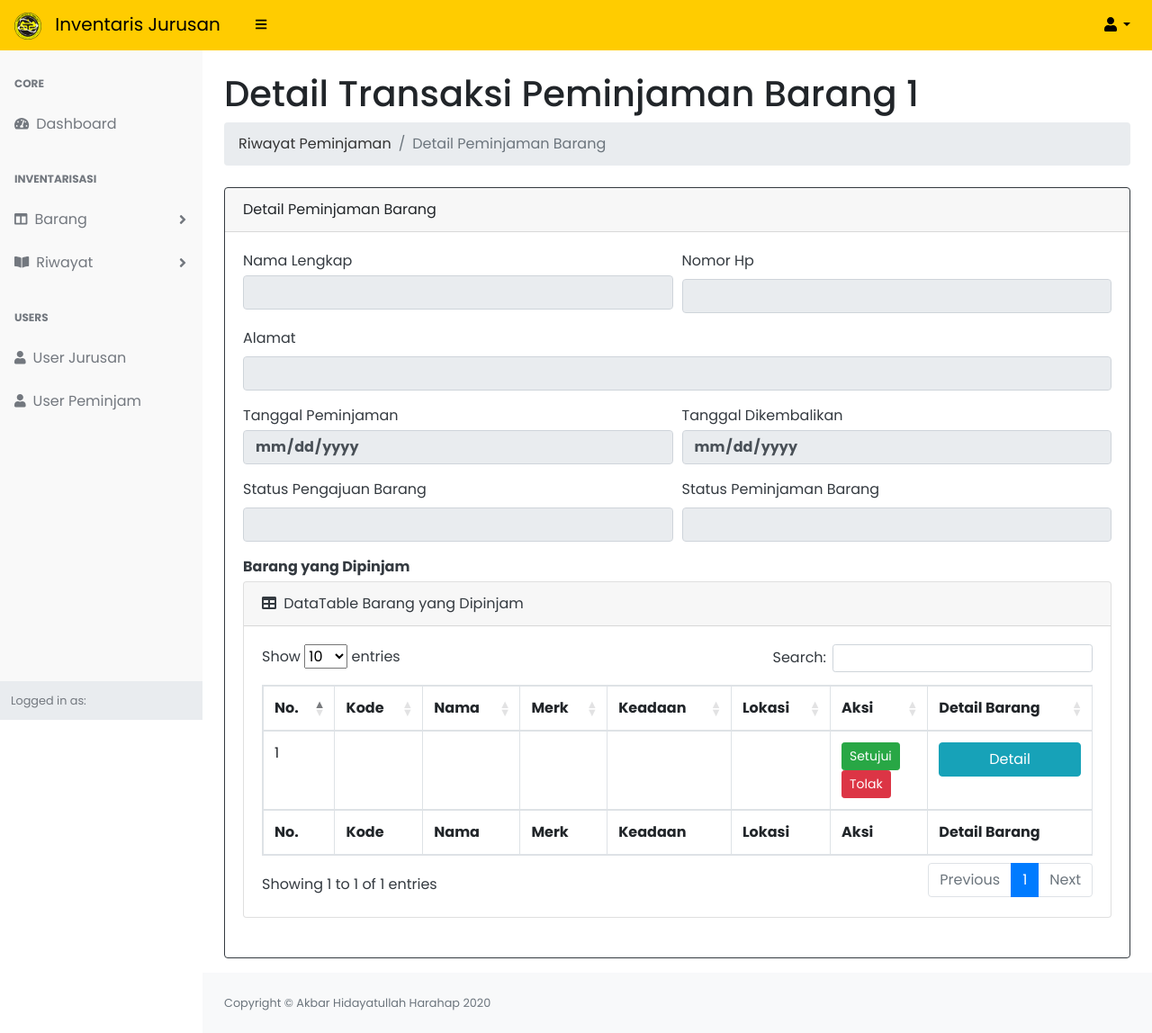
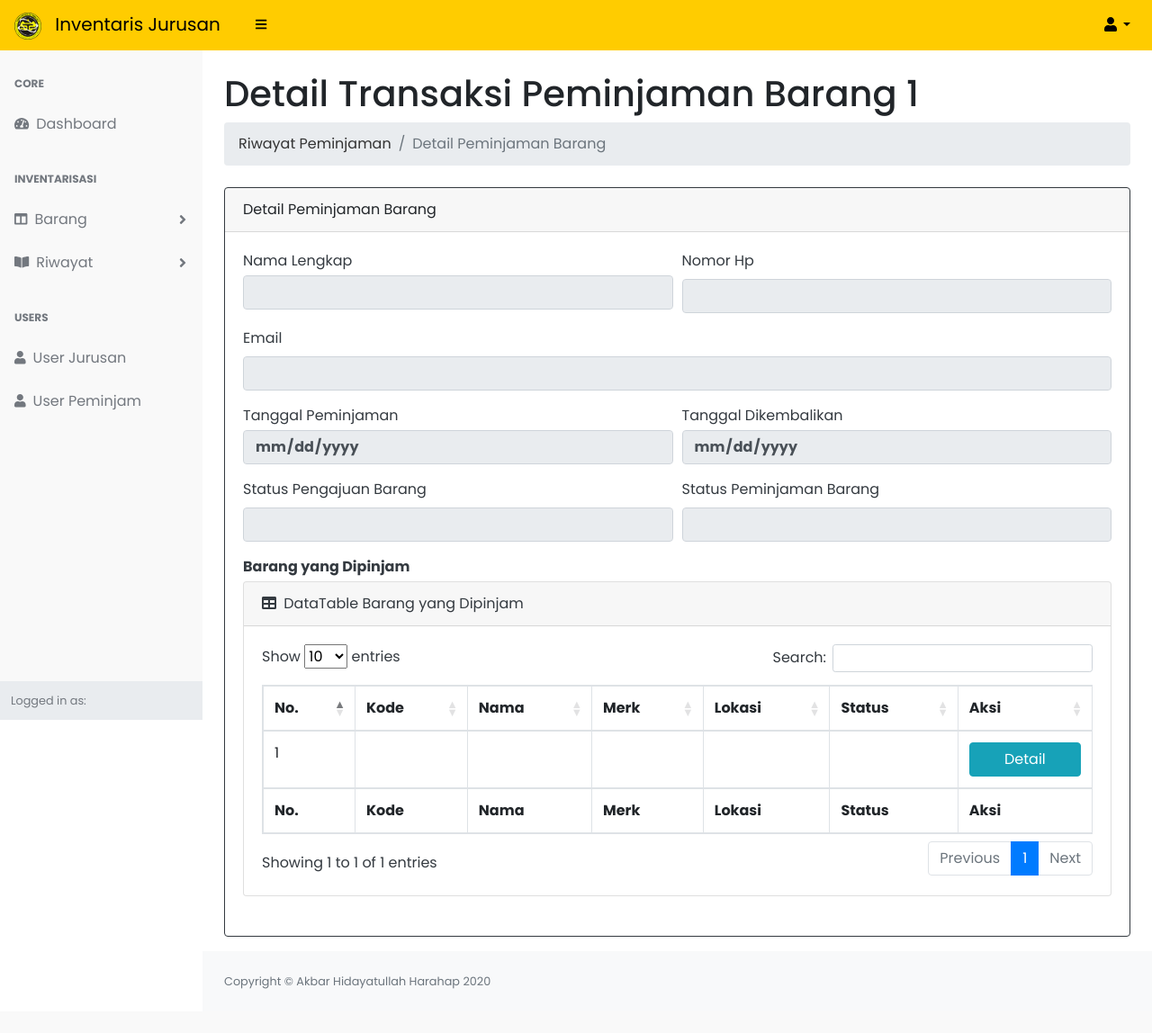
Before and after one commit to citraulia/inventaris_jurusan, a CodeIgniter 4 app: the page made by app/Views/jurusan/riwayat-peminjaman-barang/detail.php in a window 1280 px wide. Shown: the whole page at 90% size. After the commit the page ends 1099 px from the top, so only its background shows below. Run offline with PHP 8.4 and a stand-in for CodeIgniter, Linux system fonts and the light colour scheme; the template is opened without the code that fills it: most values are stand-ins (such as "Sample title", 1, 10 or a date in 2020); data that the repository does not hold is empty; some libraries are stand-ins or nearby versions.

Commit message:
perubahan pada data peminjam, dari alamat menjadi email

```diff
--- a/app/Views/jurusan/riwayat-peminjaman-barang/detail.php
+++ b/app/Views/jurusan/riwayat-peminjaman-barang/detail.php
@@ -69,8 +69,8 @@ function getBarang($kode)
                         </div>
                     </div>
                     <div class="form-group">
-                        <label for="readAlamat">Alamat</label>
-                        <input type="text" class="form-control" id="readAlamat" name="alamat" style="font-weight: bold;" value="<?= $peminjam['peminjam_alamat']; ?>" readonly>
+                        <label for="readAlamat">Email</label>
+                        <input type="text" class="form-control" id="readEmail" name="email" style="font-weight: bold;" value="<?= $peminjam['peminjam_email']; ?>" readonly>
                     </div>
                     <div class="form-row">
                         <div class="form-group col-md-6">
@@ -109,10 +109,9 @@ function getBarang($kode)
                                             <th>Kode</th>
                                             <th>Nama</th>
                                             <th>Merk</th>
-                                            <th>Keadaan</th>
                                             <th>Lokasi</th>
+                                            <th>Status</th>
                                             <th>Aksi</th>
-                                            <th>Detail Barang</th>
                                         </tr>
                                     </thead>
                                     <tfoot>
@@ -121,10 +120,9 @@ function getBarang($kode)
                                             <th>Kode</th>
                                             <th>Nama</th>
                                             <th>Merk</th>
-                                            <th>Keadaan</th>
                                             <th>Lokasi</th>
+                                            <th>Status</th>
                                             <th>Aksi</th>
-                                            <th>Detail Barang</th>
                                         </tr>
                                     </tfoot>
                                     <tbody>
@@ -137,40 +135,47 @@ function getBarang($kode)
                                                 <td><?= $barangPinjaman['barang_kode']; ?></td>
                                                 <td><?= $barangPinjaman['barang_nama']; ?></td>
                                                 <td><?= $barangPinjaman['barang_merk']; ?></td>
-                                                <td><?= $barangPinjaman['barang_keadaan']; ?></td>
                                                 <td><?= $barangPinjaman['lokasi_fk']; ?></td>
                                                 <td>
-                                                    <?php if (isset($barang['status_barang'])): ?>
-                                                        <?php if ($barang['status_barang'] == 1): ?>
-                                                            <span class="badge badge-success">Disetujui</span>
-                                                        <?php elseif ($barang['status_barang'] == 0): ?>
-                                                            <span class="badge badge-danger">Ditolak</span>
-                                                        <?php else: ?>
-                                                            <?php if (session('user_level') == 1): ?>
-                                                                <form action="<?= base_url('jurusan/riwayatpeminjamanbarang/setujuiBarang'); ?>" method="POST">
-                                                                    <?= csrf_field(); ?>
-                                                                    <input type="hidden" name="transaksi_id" value="<?= $transaksiPeminjaman['transaksi_id']; ?>">
-                                                                    <input type="hidden" name="barang_id" value="<?= $barang['barang_dipinjam_fk']; ?>">
-                                                                    <button type="submit" class="btn btn-success btn-sm">Setujui</button>
-                                                                </form>
-                                                                <form action="<?= base_url('jurusan/riwayatpeminjamanbarang/tolakBarang'); ?>" method="POST">
-                                                                    <?= csrf_field(); ?>
-                                                                    <input type="hidden" name="transaksi_id" value="<?= $transaksiPeminjaman['transaksi_id']; ?>">
-                                                                    <input type="hidden" name="barang_id" value="<?= $barang['barang_dipinjam_fk']; ?>">
-                                                                    <button type="submit" class="btn btn-danger btn-sm">Tolak</button>
-                                                                </form>
-                                                            <?php else: ?>
-                                                                <span class="badge badge-warning">Pending</span>
-                                                            <?php endif; ?>
-                                                        <?php endif; ?>
-                                                    <?php else: ?>
-                                                        <span class="badge badge-secondary">Pending</span>
-                                                    <?php endif; ?>
+                                                    <span class="badge text-white
+                                                        <?php if ($barang['status_barang'] == 2) {
+                                                            echo 'bg-warning'; // Pending
+                                                        } elseif ($barang['status_barang'] == 1) {
+                                                            echo 'bg-success'; // Disetujui
+                                                        } elseif ($barang['status_barang'] == 0) {
+                                                            echo 'bg-danger'; // Ditolak
+                                                        } ?>">
+                                                        <?php
+                                                        if ($barang['status_barang'] == 2) {
+                                                            echo 'Pending';
+                                                        } elseif ($barang['status_barang'] == 1) {
+                                                            echo 'Disetujui';
+                                                        } else {
+                                                            echo 'Ditolak';
+                                                        }
+                                                        ?>
+                                                    </span>
                                                 </td>
                                                 <td>
                                                     <div class="btn-group btn-block">
                                                         <a href="<?= base_url('jurusan/informasibarang/' . $barangPinjaman['barang_kode']); ?>" class="btn btn-info">Detail</a>
                                                     </div>
+                                                    <?php if ($barang['status_barang'] == 2 && allow('1')): ?>
+                                                        <form action="<?= base_url('jurusan/riwayatpeminjamanbarang/tolakBarang'); ?>" method="POST">
+                                                            <div class="btn-group btn-block">
+                                                                <input type="hidden" name="transaksi_id" value="<?= $transaksiPeminjaman['transaksi_id']; ?>">
+                                                                <input type="hidden" name="barang_id" value="<?= $barang['barang_dipinjam_fk']; ?>">
+                                                                <button type="submit" class="btn btn-danger btn-sm">Tolak per Barang</button>
+                                                            </div>
+                                                        </form>
+                                                        <form action="<?= base_url('jurusan/riwayatpeminjamanbarang/setujuiBarang'); ?>" method="POST">
+                                                            <div class="btn-group btn-block">
+                                                                <input type="hidden" name="transaksi_id" value="<?= $transaksiPeminjaman['transaksi_id']; ?>">
+                                                                <input type="hidden" name="barang_id" value="<?= $barang['barang_dipinjam_fk']; ?>">
+                                                                <button type="submit" class="btn btn-success btn-sm">Setujui per Barang</button>
+                                                            </div>
+                                                        </form>
+                                                    <?php endif; ?>
                                                 </td>
                                             </tr>
                                         <?php endforeach ?>
@@ -180,19 +185,19 @@ function getBarang($kode)
                         </div>
                     </div>
 
-                    <?php if (allow('1', '2')) : ?>
+                    <?php if (allow('1') || allow('2')) : ?>
                         <?php if ($transaksiPeminjaman['pengajuan_status'] == 2) : ?>
                             <div class="form-row">
                                 <form action="<?= base_url('Jurusan/RiwayatPeminjamanBarang/setujui/' . $transaksiPeminjaman['transaksi_id']); ?>" method="POST">
                                     <div class="btn-group">
                                         <input type="hidden" id="id" name="id" value="<?= $transaksiPeminjaman['transaksi_id']; ?>" />
-                                        <button type="submit" href="#" class="btn btn-success ">Setujui</button>
+                                        <button type="submit" href="#" class="btn btn-success ">Setujui Seluruh Peminjaman Barang</button>
                                     </div>
                                 </form>
                                 <form action="<?= base_url('Jurusan/RiwayatPeminjamanBarang/tolak/' . $transaksiPeminjaman['transaksi_id']); ?>" method="POST">
                                     <div class="btn-group btn-block">
                                         <input type="hidden" id="id" name="id" value="<?= $transaksiPeminjaman['transaksi_id']; ?>" />
-                                        <button type="submit" href="#" class="btn btn-danger">Tolak</button>
+                                        <button type="submit" href="#" class="btn btn-danger">Tolak Seluruh Peminjaman Barang</button>
                                     </div>
                                 </form>
                             </div>
--- a/app/Views/jurusan/user-peminjam/index.php
+++ b/app/Views/jurusan/user-peminjam/index.php
@@ -32,7 +32,7 @@
                                 <th>No.</th>
                                 <th>Nama</th>
                                 <th>No. Hp</th>
-                                <th>Alamat</th>
+                                <th>Email</th>
                                 <th>Aksi</th>
                             </tr>
                         </thead>
@@ -41,7 +41,7 @@
                                 <th>No.</th>
                                 <th>Nama</th>
                                 <th>No. Hp</th>
-                                <th>Alamat</th>
+                                <th>Email</th>
                                 <th>Aksi</th>
                             </tr>
                         </tfoot>
@@ -52,7 +52,7 @@
                                     <td><?= $i++; ?></td>
                                     <td><?= $peminjam['peminjam_nama']; ?></td>
                                     <td><?= $peminjam['peminjam_hp']; ?></td>
-                                    <td><?= $peminjam['peminjam_alamat']; ?></td>
+                                    <td><?= $peminjam['peminjam_email']; ?></td>
                                     <td><a href="<?= base_url('jurusan/userpeminjam/' . $peminjam['peminjam_slug']); ?>" class="btn btn-info btn-block">Detail</td>
                                 </tr>
                             <?php endforeach; ?>
```
Also changed, not shown: app/Views/jurusan/user-peminjam/edit.php (+6 -6 lines).
